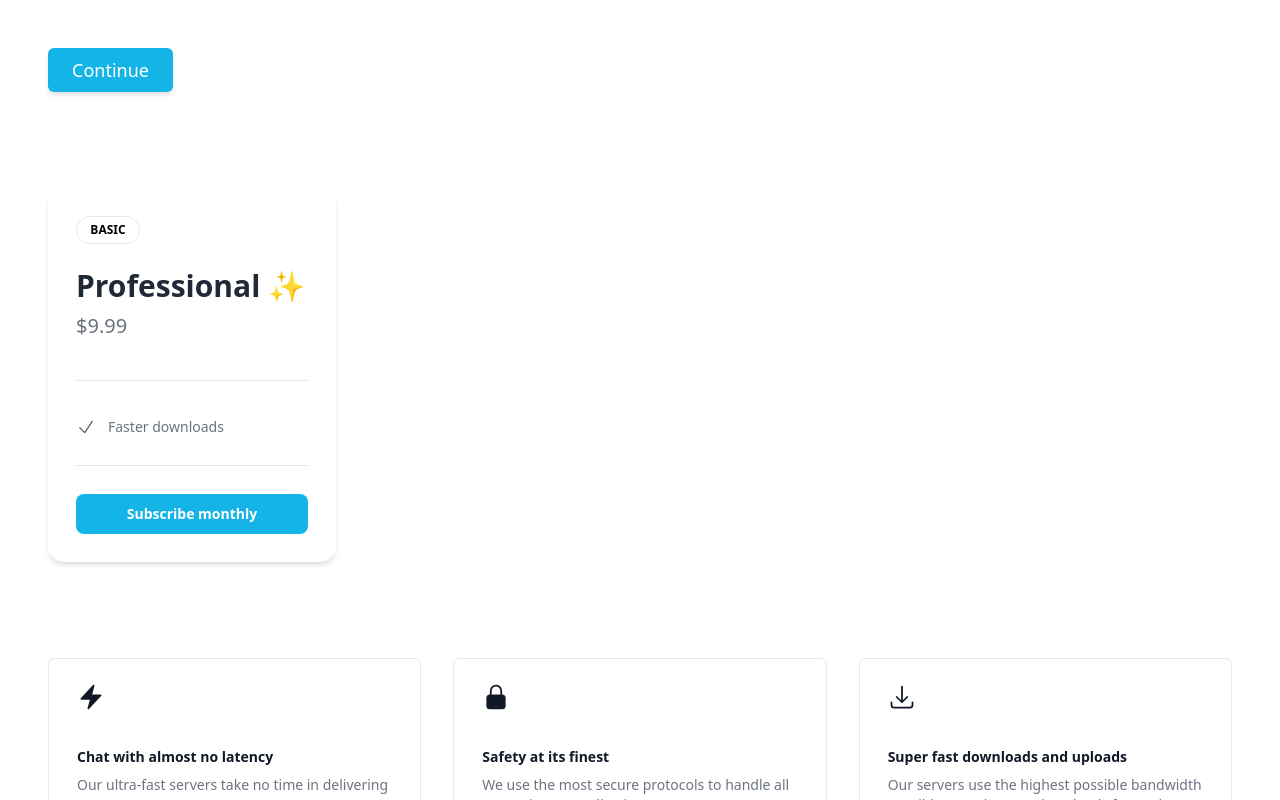
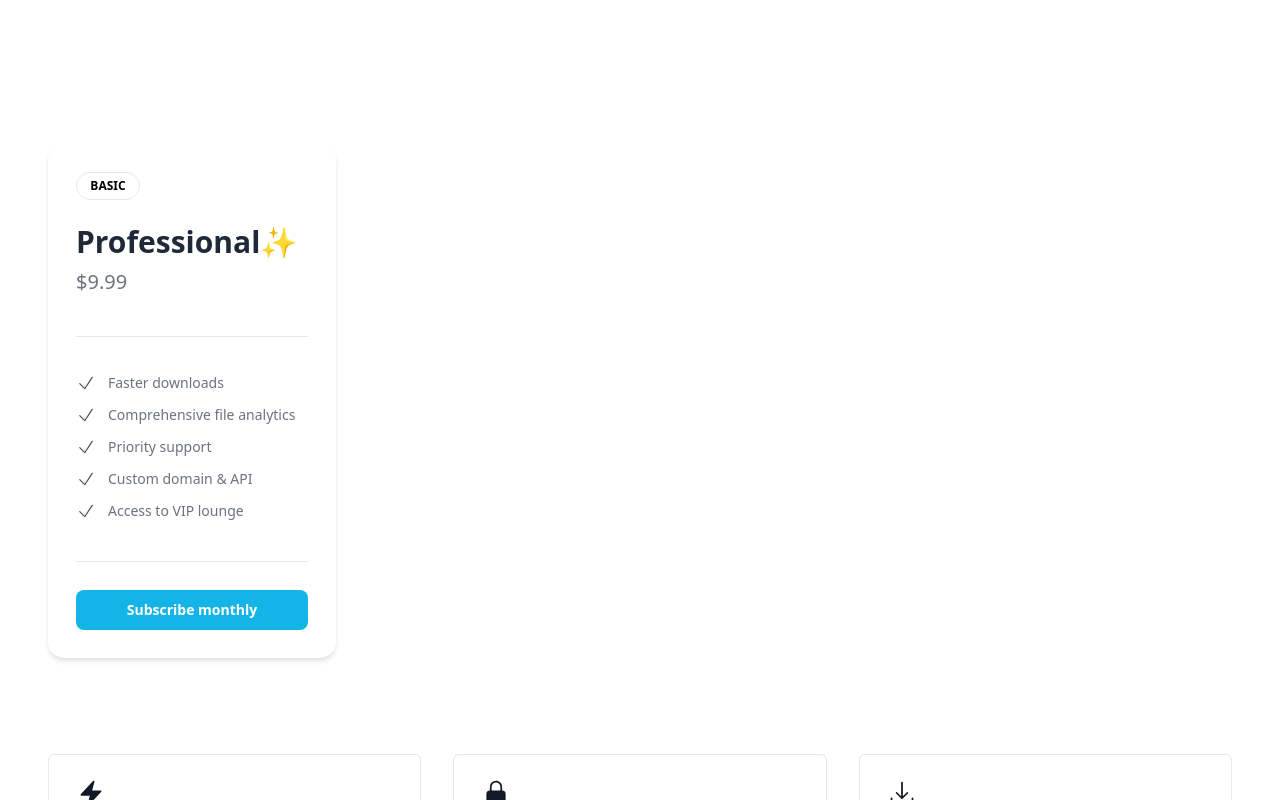
Before and after one commit to CarboxyDev/tailwind-sandbox, a Next.js app: page / in a window 1280 px wide. Shown: the top 800 px of the page. Built offline with nearby package versions, Linux system fonts and the light colour scheme; a web font is replaced by a local one.

Commit message:
Complete PricingCard component

```diff
--- a/src/components/PricingCard.tsx
+++ b/src/components/PricingCard.tsx
@@ -1,12 +1,14 @@
 import { CheckIcon } from "@heroicons/react/24/solid";
 
 const PricingListItem = (props: any) => {
+  let { text } = props;
+
   return (
     <>
       <li className="list-none">
-        <div className="flex flex-row gap-x-3">
+        <div className="flex flex-row gap-x-3 pb-3">
           <CheckIcon className="h-5 w-5 text-[#545454]" />
-          <span className="text-sm text-gray-500">Faster downloads</span>
+          <span className="text-sm text-gray-500">{text}</span>
         </div>
       </li>
     </>
@@ -14,26 +16,29 @@ const PricingListItem = (props: any) => {
 };
 
 const PricingCard = (props: any) => {
+  let { plan, benefits, buttonText } = props;
+  let { type, name, price } = plan;
+
   return (
     <>
       <div className="box-border flex h-auto w-72 flex-col rounded-2xl px-7 py-7 shadow-md">
-        <div className="flex h-7 w-16 items-center justify-center rounded-3xl border border-gray-200 text-xs font-semibold">
-          BASIC
+        <div className="flex h-7 w-16 items-center justify-center rounded-3xl border border-gray-200 text-xs font-semibold uppercase">
+          {type}
         </div>
         <div className="pt-6 pb-10">
-          <h2 className="text-3xl font-semibold text-gray-800">
-            Professional ✨
-          </h2>
-          <h3 className="pt-2 text-xl font-medium text-gray-500">$9.99</h3>
+          <h2 className="text-3xl font-semibold text-gray-800">{name}</h2>
+          <h3 className="pt-2 text-xl font-medium text-gray-500">{price}</h3>
         </div>
         <div className="h-px w-full bg-gray-200" />
         <div className="pt-9 pb-7">
-          <PricingListItem />
+          {benefits.map((b: String) => {
+            return <PricingListItem text={b} />;
+          })}
         </div>
         <div className="h-px w-full bg-gray-200" />
         <div className="pt-7">
           <button className="flex h-10 w-full min-w-[232px] items-center justify-center rounded-lg bg-primary text-sm font-semibold text-white hover:bg-primary-600">
-            Subscribe monthly
+            {buttonText}
           </button>
         </div>
       </div>
--- a/src/pages/sandbox.tsx
+++ b/src/pages/sandbox.tsx
@@ -13,10 +13,23 @@ const Sandbox: NextPage = () => {
   return (
     <>
       <div className="px-12 pt-12">
-        <Button>Continue</Button>
         <div className="pt-24"></div>
         <div>
-          <PricingCard />
+          <PricingCard
+            plan={{
+              type: "basic",
+              name: "Professional✨",
+              price: "$9.99",
+            }}
+            benefits={[
+              "Faster downloads",
+              "Comprehensive file analytics",
+              "Priority support",
+              "Custom domain & API",
+              "Access to VIP lounge",
+            ]}
+            buttonText="Subscribe monthly"
+          />
         </div>
         <div className="pt-24"></div>
         <div className="grid grid-cols-1 gap-8 md:grid-cols-2 lg:grid-cols-3">
```
